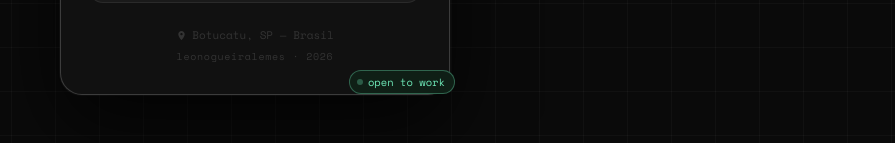
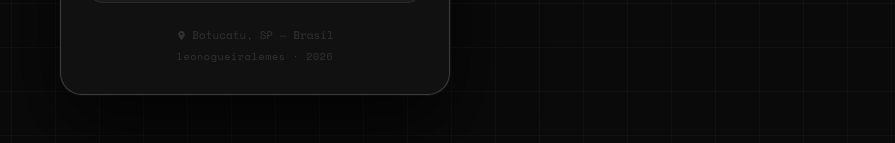
Before and after one commit to leonogueiralemes/leonardonogueira, a plain HTML site: page index.html in a window 1280 px wide. Shown: the part 613-756 px from the top of the page, without its empty margins (385-1280 px from the left). Drawn offline with nearby package versions, Linux system fonts and the light colour scheme.

Commit message:
Update index.html

```diff
--- a/index.html
+++ b/index.html
@@ -279,10 +279,6 @@
 </div>
       </div>
       </div>
-      <div class="badge">
-        <span class="badge-dot"></span>
-        open to work
-      </div>
     </div>
 
     <h1>Leonardo Nogueira</h1>
```
